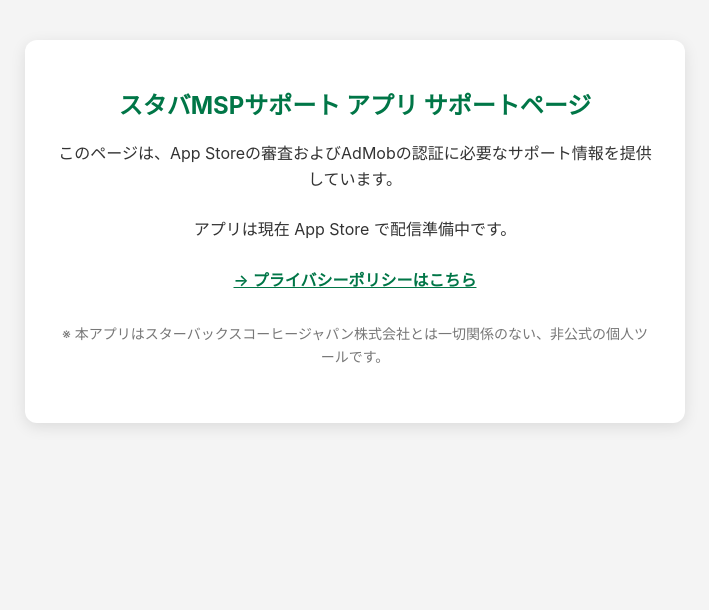
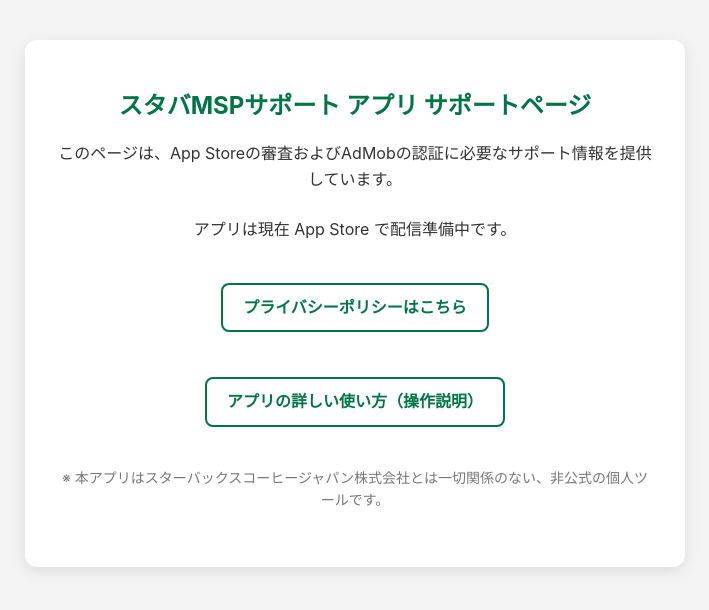
Before and after one commit to Rainbow-Juice/app-support, a plain HTML site: page index.html in a window 1280 px wide. Shown: the whole page, without its empty margins (285-994 px from the left). Drawn offline with Linux system fonts and the light colour scheme.

Commit message:
Update index.html

```diff
--- a/index.html
+++ b/index.html
@@ -36,6 +36,20 @@
             text-decoration: underline;
             font-weight: 600;
         }
+        .button-link {
+            display: inline-block;
+            margin: 10px 0;
+            padding: 10px 20px;
+            border: 2px solid #007647;
+            border-radius: 8px;
+            text-decoration: none;
+            font-weight: bold;
+            transition: background-color 0.3s, color 0.3s;
+        }
+        .button-link:hover {
+            background-color: #007647;
+            color: #ffffff;
+        }
     </style>
 </head>
 <body>
@@ -43,8 +57,12 @@
         <h1>スタバMSPサポート アプリ サポートページ</h1>
         <p>このページは、App Storeの審査およびAdMobの認証に必要なサポート情報を提供しています。</p>
         <p>アプリは現在 App Store で配信準備中です。</p>
+        <p style="margin-top: 30px;">
+            <a href="privacy.md" class="button-link">プライバシーポリシーはこちら</a>
+        </p>
         <p>
-            <a href="privacy.md">→ プライバシーポリシーはこちら</a>
+            <!-- ユーザーが提供したブログ記事のURLに修正 -->
+            <a href="https://rainbowdevlog.hatenablog.com/entry/2025/09/21/021950" class="button-link">アプリの詳しい使い方（操作説明）</a>
         </p>
         <p style="margin-top: 30px; font-size: 14px; color: #777;">
             ※ 本アプリはスターバックスコーヒージャパン株式会社とは一切関係のない、非公式の個人ツールです。
```
